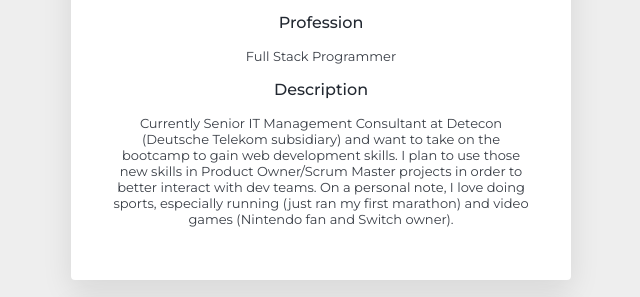
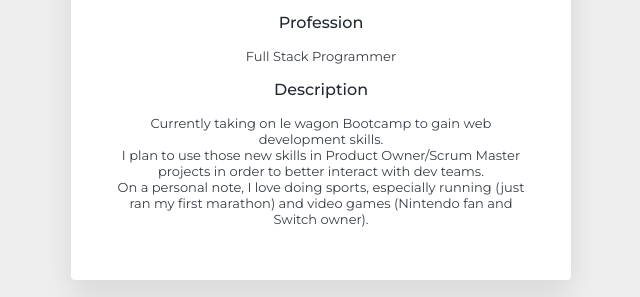
Before and after one commit to ValuableRow/profile, a plain HTML site: page index.html in a window 1280 px wide. Shown: the part 268-565 px from the top of the page, without its empty margins (319-959 px from the left). Drawn offline with Linux system fonts and the light colour scheme.

Commit message:
changed description text

```diff
--- a/index.html
+++ b/index.html
@@ -18,7 +18,10 @@
             <h3>Profession</h3>
               <p>Full Stack Programmer</p>
             <h3>Description</h3>
-              <p>Currently Senior IT Management Consultant at Detecon (Deutsche Telekom subsidiary) and want to take on the bootcamp to gain web development skills. I plan to use those new skills in Product Owner/Scrum Master projects in order to better interact with dev teams. On a personal note, I love doing sports, especially running (just ran my first marathon) and video games (Nintendo fan and Switch owner).</p>
+              <p>Currently taking on le wagon Bootcamp to gain web development skills.<br>
+                  I plan to use those new skills in Product Owner/Scrum Master projects in order to better interact with dev teams.<br>
+                  On a personal note, I love doing sports, especially running (just ran my first marathon) and video games (Nintendo fan and Switch owner).
+                </p>
       </div>
         <div class="card-white" id="contact">
             <h3>Get in touch!</h3>
```
